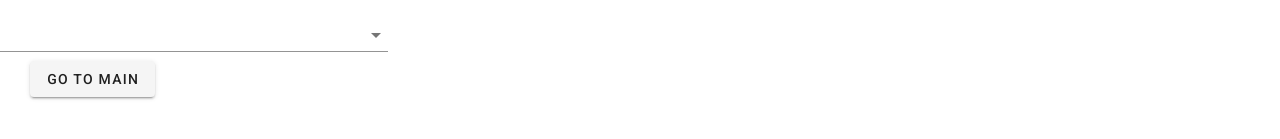
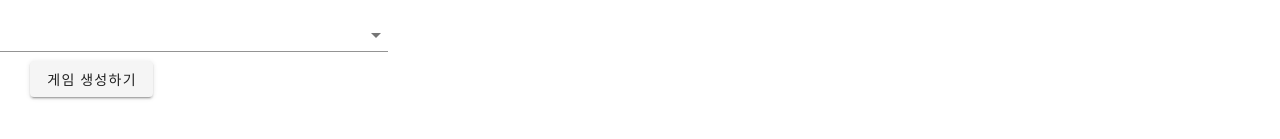
Before and after one commit to ivoire5204/PicrewQuiz, a Vue app: page /create-game in a window 1280 px wide. Shown: the part 409-548 px from the top of the page. Built offline with nearby package versions, Linux system fonts and the light colour scheme.

Commit message:
index 생성 및 일부 수정

```diff
--- a/src/router/index.js
+++ b/src/router/index.js
@@ -2,6 +2,7 @@ import Vue from 'vue'
 import VueRouter from 'vue-router'
 import Home from '../views/Home.vue'
 import CreateGame from '../views/CreateGame.vue'
+import Index from '../views/Index.vue'
 
 Vue.use(VueRouter)
 
@@ -14,6 +15,10 @@ const routes = [
   {
     path: '/create-game',
     component: CreateGame,
+  },
+  {
+    path: '/index',
+    component: Index,
   },
   {
     path: '/about',
--- a/src/views/CreateGame.vue
+++ b/src/views/CreateGame.vue
@@ -25,11 +25,18 @@
             <v-row class="form">
                 <v-select
                     :items="timedropdown"
+                    @click="submit"
                 ></v-select>
+                <!--@는 v-on과 같음-->
             </v-row>
         </v-form>
 
-        <router-link to="/"><v-btn elevation="2">go to main</v-btn></router-link>
+        <router-link to="/">
+            <v-btn
+                elevation="2"
+
+            >게임 생성하기</v-btn>
+        </router-link>
         <!--a와 비슷한 기능. 페이지 리로드 차단-->
     </div>
 </template>
--- /dev/null
+++ b/src/views/Index.vue
@@ -0,0 +1,26 @@
+<template>
+    <div>
+        <h1>연합우주 픽크루 가족오락관</h1>
+        <div>
+            <h3>픽크루 가족오락관이란?</h3>
+            <p>Lorem ipsum dolor sit amet, consectetur adipisicing elit. Ex amet iure culpa labore cupiditate. Facilis exercitationem atque nobis. Odit nesciunt, natus illo eveniet consectetur quibusdam dolor ullam culpa earum error?</p>
+            <router-link to="/create-game">
+                <v-btn>새 게임 생성하기</v-btn>
+            </router-link>
+        </div>
+    </div>
+</template>
+
+<script>
+export default {
+    mounted() {
+        console.log("으악, 저를 구현해 주세요! x_x");
+    },
+    beforeDestroy() {
+        console.log("으악, 저를 버리고 가지 말아요!");
+    },
+    data: () => ({
+        timedropdown: ['5분', '10분', '15분', '20분', '30분', '1시간', '2시간']
+    })
+}
+</script>
```
